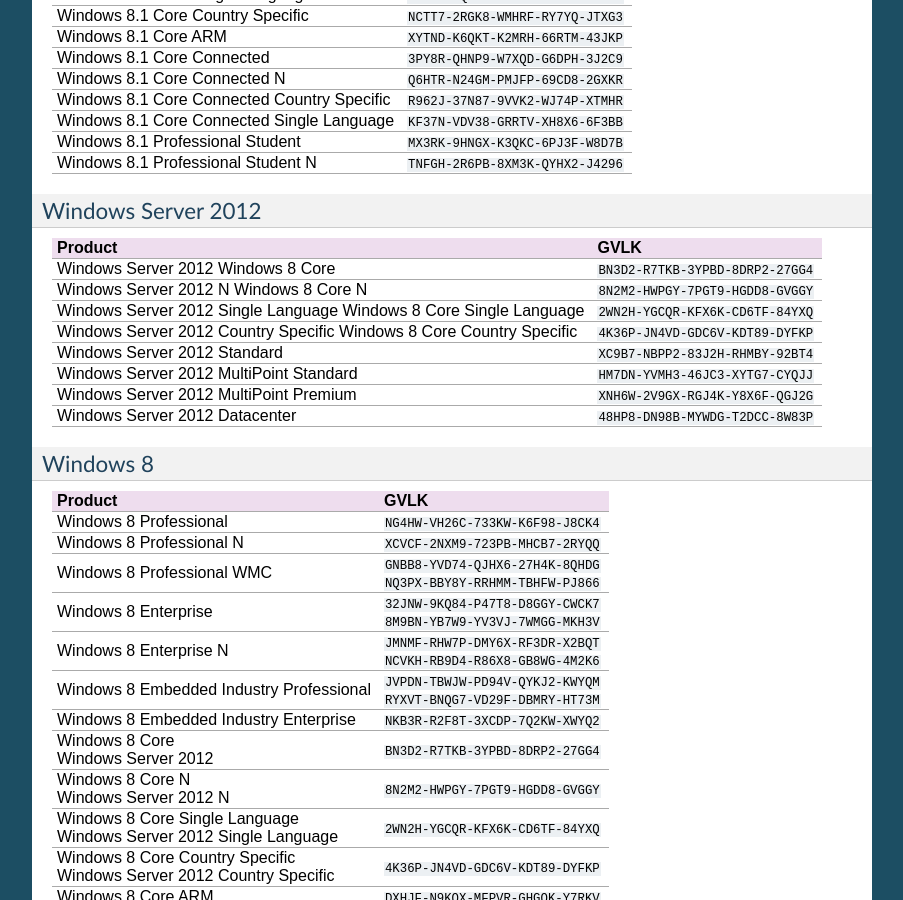
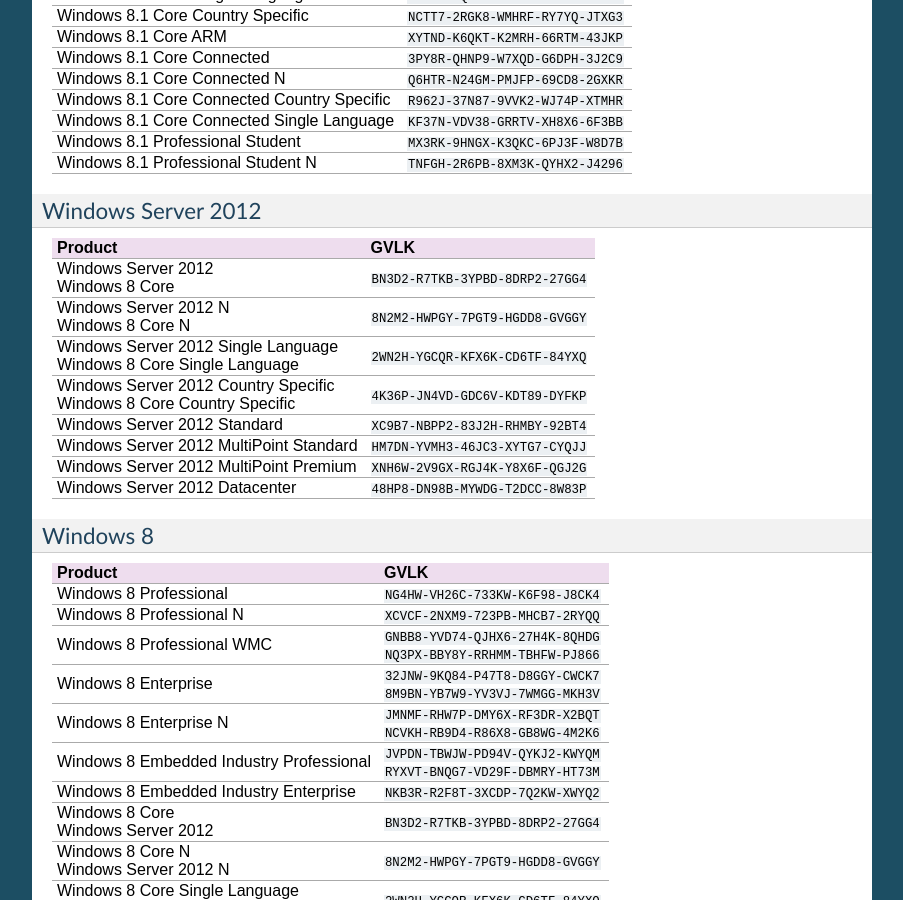
Before and after one commit to SystemRage/py-kms, a Sphinx documentation site: the page built from docs/Keys.md, in a window 1280 px wide and 900 px high, scrolled down 2169 px. Shown: the whole window, without its empty margins (198-1101 px from the left). Built offline with Sphinx 7.4.7, drawn with Linux system fonts in a browser that asks for light colours.

Commit message:
Added two line breaks

```diff
--- a/docs/Keys.md
+++ b/docs/Keys.md
@@ -101,10 +101,10 @@
 
 | Product | GVLK |
 | --- | --- |
-| Windows Server 2012  Windows 8 Core | `BN3D2-R7TKB-3YPBD-8DRP2-27GG4` |
-| Windows Server 2012 N  Windows 8 Core N | `8N2M2-HWPGY-7PGT9-HGDD8-GVGGY` |
-| Windows Server 2012 Single Language  Windows 8 Core Single Language | `2WN2H-YGCQR-KFX6K-CD6TF-84YXQ` |
-| Windows Server 2012 Country Specific  Windows 8 Core Country Specific | `4K36P-JN4VD-GDC6V-KDT89-DYFKP` |
+| Windows Server 2012<br>Windows 8 Core | `BN3D2-R7TKB-3YPBD-8DRP2-27GG4` |
+| Windows Server 2012 N<br>Windows 8 Core N | `8N2M2-HWPGY-7PGT9-HGDD8-GVGGY` |
+| Windows Server 2012 Single Language<br>Windows 8 Core Single Language | `2WN2H-YGCQR-KFX6K-CD6TF-84YXQ` |
+| Windows Server 2012 Country Specific<br>Windows 8 Core Country Specific | `4K36P-JN4VD-GDC6V-KDT89-DYFKP` |
 | Windows Server 2012 Standard | `XC9B7-NBPP2-83J2H-RHMBY-92BT4` |
 | Windows Server 2012 MultiPoint Standard | `HM7DN-YVMH3-46JC3-XYTG7-CYQJJ` |
 | Windows Server 2012 MultiPoint Premium | `XNH6W-2V9GX-RGJ4K-Y8X6F-QGJ2G` |
```
